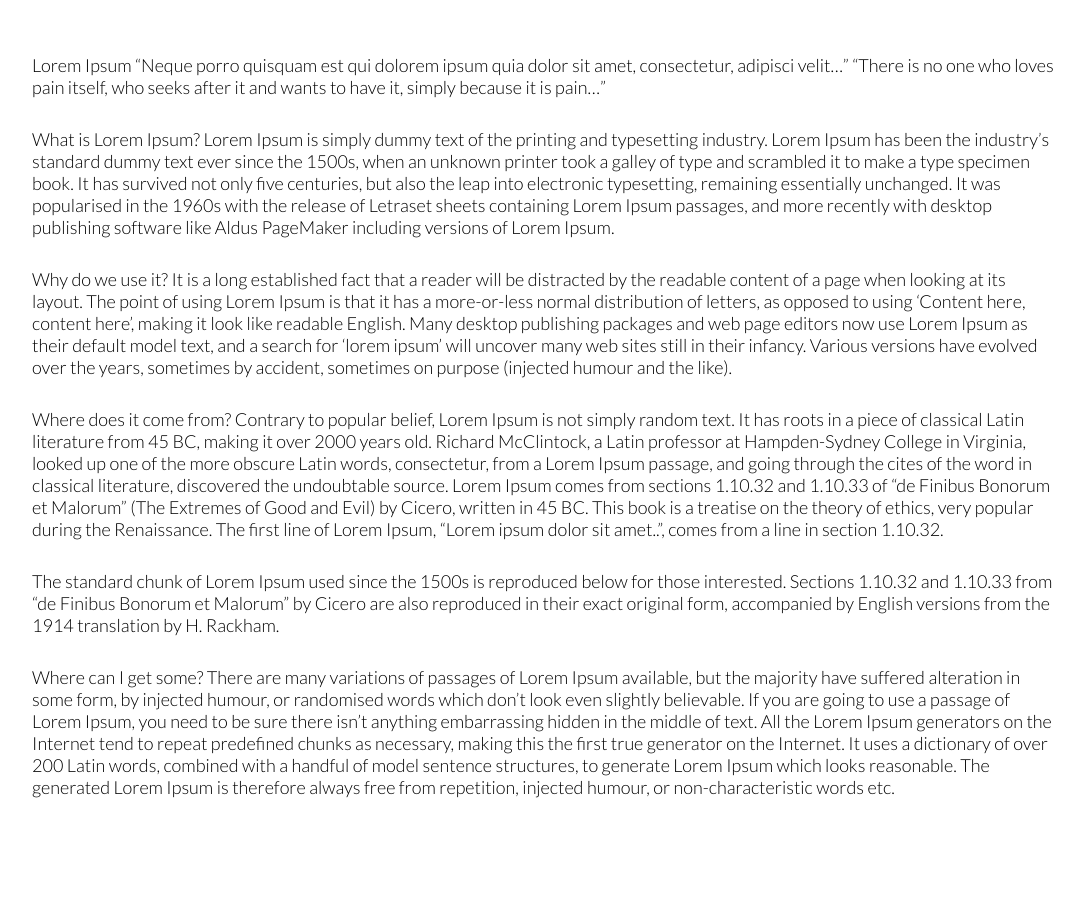
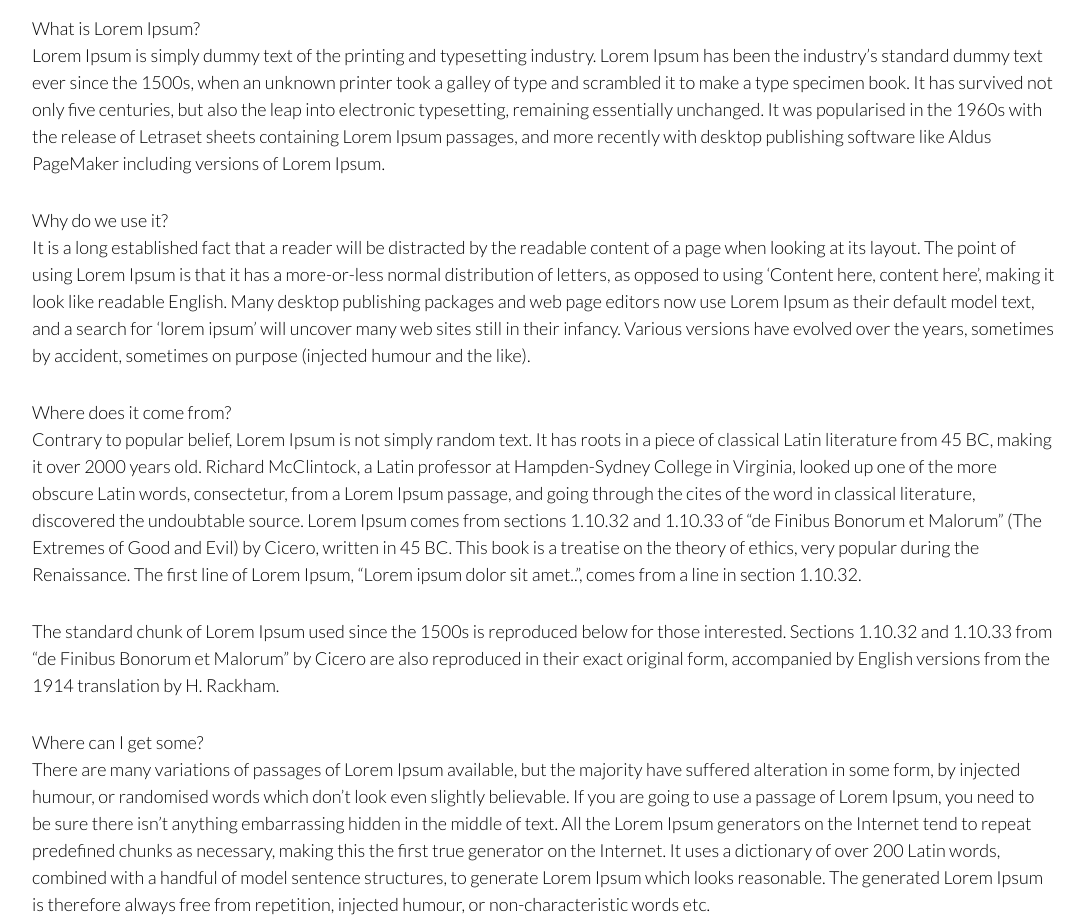
Before and after one commit to angeleraser/blog-multipurpose, a plain HTML site: page article.html in a window 1280 px wide. Shown: the part 840-1761 px from the top of the page, without its empty margins (96-1180 px from the left). Drawn offline with Linux system fonts and the light colour scheme.

Commit message:
fix p styles in article page

```diff
--- a/article.html
+++ b/article.html
@@ -39,16 +39,16 @@
     </article>
 
   </header>
-  <main class="main-content">
+  <main class="main-content article-content-wrapper">
     <article class="article-content">
       <p class="article__text">
-        Lorem Ipsum
+        Lorem Ipsum <br>
         “Neque porro quisquam est qui dolorem ipsum quia dolor sit amet, consectetur, adipisci velit…”
         “There is no one who loves pain itself, who seeks after it and wants to have it, simply because it is pain…”
       </p>
 
       <p class="article__text">
-        What is Lorem Ipsum?
+        What is Lorem Ipsum? <br>
         Lorem Ipsum is simply dummy text of the printing and typesetting industry. Lorem Ipsum has been the industry’s
         standard dummy text ever since the 1500s, when an unknown printer took a galley of type and scrambled it to make
         a
@@ -60,7 +60,7 @@
       </p>
 
       <p class="article__text">
-        Why do we use it?
+        Why do we use it? <br>
         It is a long established fact that a reader will be distracted by the readable content of a page when looking at
         its layout. The point of using Lorem Ipsum is that it has a more-or-less normal distribution of letters, as
         opposed to using ‘Content here, content here’, making it look like readable English. Many desktop publishing
@@ -72,7 +72,7 @@
 
 
       <p class="article__text">
-        Where does it come from?
+        Where does it come from? <br>
         Contrary to popular belief, Lorem Ipsum is not simply random text. It has roots in a piece of classical Latin
         literature from 45 BC, making it over 2000 years old. Richard McClintock, a Latin professor at Hampden-Sydney
         College in Virginia, looked up one of the more obscure Latin words, consectetur, from a Lorem Ipsum passage, and
@@ -92,7 +92,7 @@
       </p>
 
       <p class="article__text">
-        Where can I get some?
+        Where can I get some? <br>
         There are many variations of passages of Lorem Ipsum available, but the majority have suffered alteration in
         some
         form, by injected humour, or randomised words which don’t look even slightly believable. If you are going to use
@@ -108,13 +108,13 @@
         <img src="./img/photo.png" alt="background image" class="article__bg-image">
       </div>
       <p class="article__text">
-        Lorem Ipsum
+        Lorem Ipsum <br>
         “Neque porro quisquam est qui dolorem ipsum quia dolor sit amet, consectetur, adipisci velit…”
         “There is no one who loves pain itself, who seeks after it and wants to have it, simply because it is pain…”
       </p>
 
       <p class="article__text">
-        What is Lorem Ipsum?
+        What is Lorem Ipsum? <br>
         Lorem Ipsum is simply dummy text of the printing and typesetting industry. Lorem Ipsum has been the industry’s
         standard dummy text ever since the 1500s, when an unknown printer took a galley of type and scrambled it to make
         a
@@ -126,7 +126,7 @@
       </p>
 
       <p class="article__text">
-        Why do we use it?
+        Why do we use it? <br>
         It is a long established fact that a reader will be distracted by the readable content of a page when looking at
         its layout. The point of using Lorem Ipsum is that it has a more-or-less normal distribution of letters, as
         opposed to using ‘Content here, content here’, making it look like readable English. Many desktop publishing
@@ -138,7 +138,7 @@
 
 
       <p class="article__text">
-        Where does it come from?
+        Where does it come from? <br>
         Contrary to popular belief, Lorem Ipsum is not simply random text. It has roots in a piece of classical Latin
         literature from 45 BC, making it over 2000 years old. Richard McClintock, a Latin professor at Hampden-Sydney
         College in Virginia, looked up one of the more obscure Latin words, consectetur, from a Lorem Ipsum passage, and
@@ -158,7 +158,7 @@
       </p>
 
       <p class="article__text">
-        Where can I get some?
+        Where can I get some? <br>
         There are many variations of passages of Lorem Ipsum available, but the majority have suffered alteration in
         some
         form, by injected humour, or randomised words which don’t look even slightly believable. If you are going to use
--- a/css/style.css
+++ b/css/style.css
@@ -268,6 +268,7 @@ header .card__title {
 
 .article__text {
   font-size: 18px;
+  line-height: 1.5;
   font-weight: 100;
   font-family: 'Lato', sans-serif;
   margin-bottom: 30px;
@@ -293,6 +294,9 @@ header .card__title {
   display: flex;
   align-items: center;
   flex-direction: column;
+}
+.article-content-wrapper{
+  margin-top: 50px;
 }
 
 .load-more-button {
```
